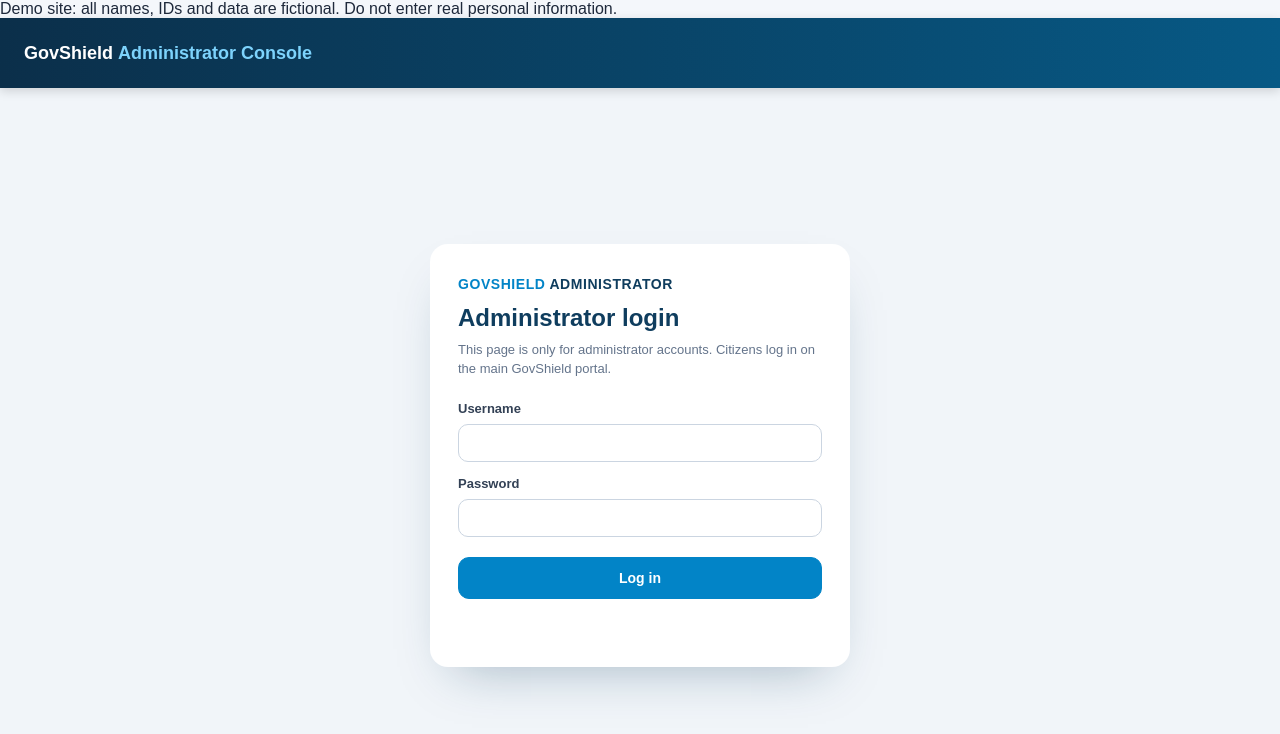
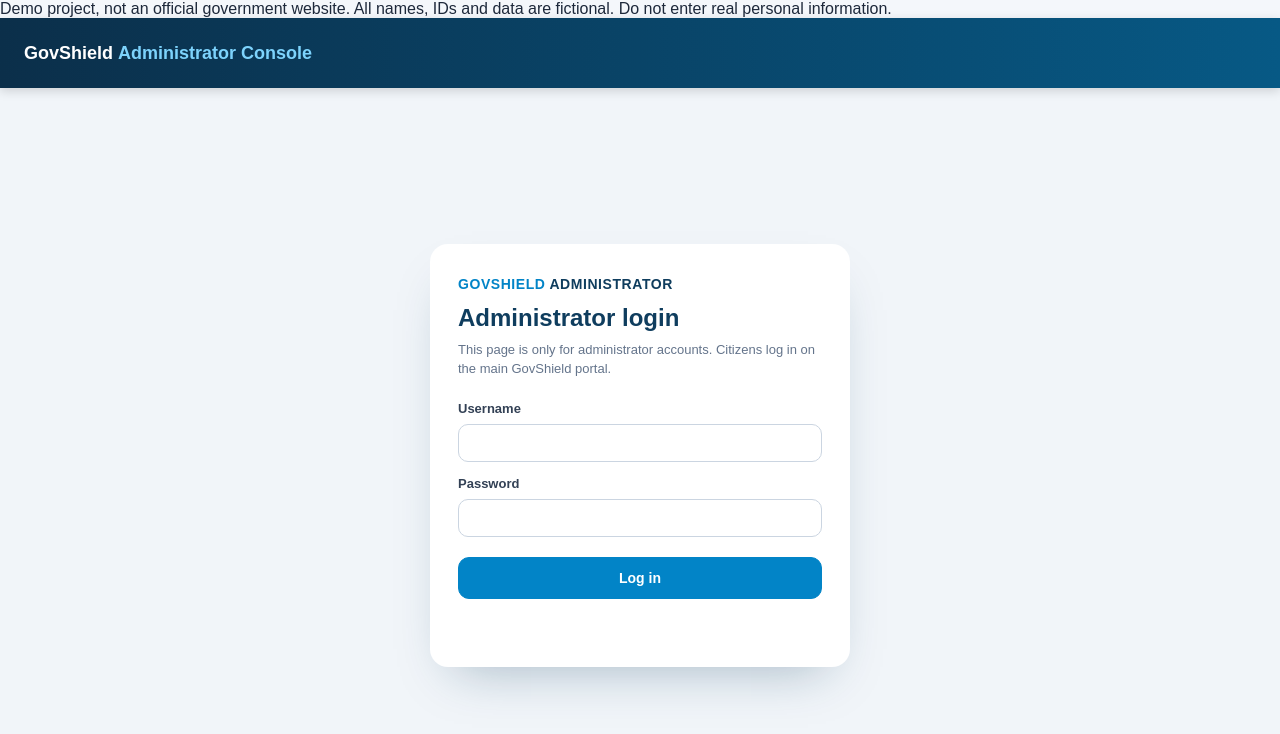
Before and after one commit to riyad717/GovShield, a plain HTML site: page admin.html in a window 1280 px wide. Drawn offline with nearby package versions, Linux system fonts and the light colour scheme.

Commit message:
Demo banner: say clearly this is not an official government website
Co-Authored-By: Claude Haiku 5.5 <noreply@anthropic.com>
Claude-Session: https://claude.ai/code/session_016VvKVyt57Hug3dUKtnfPyM

```diff
--- a/admin.html
+++ b/admin.html
@@ -547,7 +547,7 @@
 </head>
 
 <body>
-<div class="demo-ribbon" role="note">Demo site: all names, IDs and data are fictional. Do not enter real personal information.</div>
+<div class="demo-ribbon" role="note">Demo project, not an official government website. All names, IDs and data are fictional. Do not enter real personal information.</div>
 <div class="adm-app">
     <header class="adm-topbar">
         <div class="adm-topbar-brand">GovShield <span>Administrator Console</span></div>
```
Also changed, not shown: index.html (+1 -1 lines).
